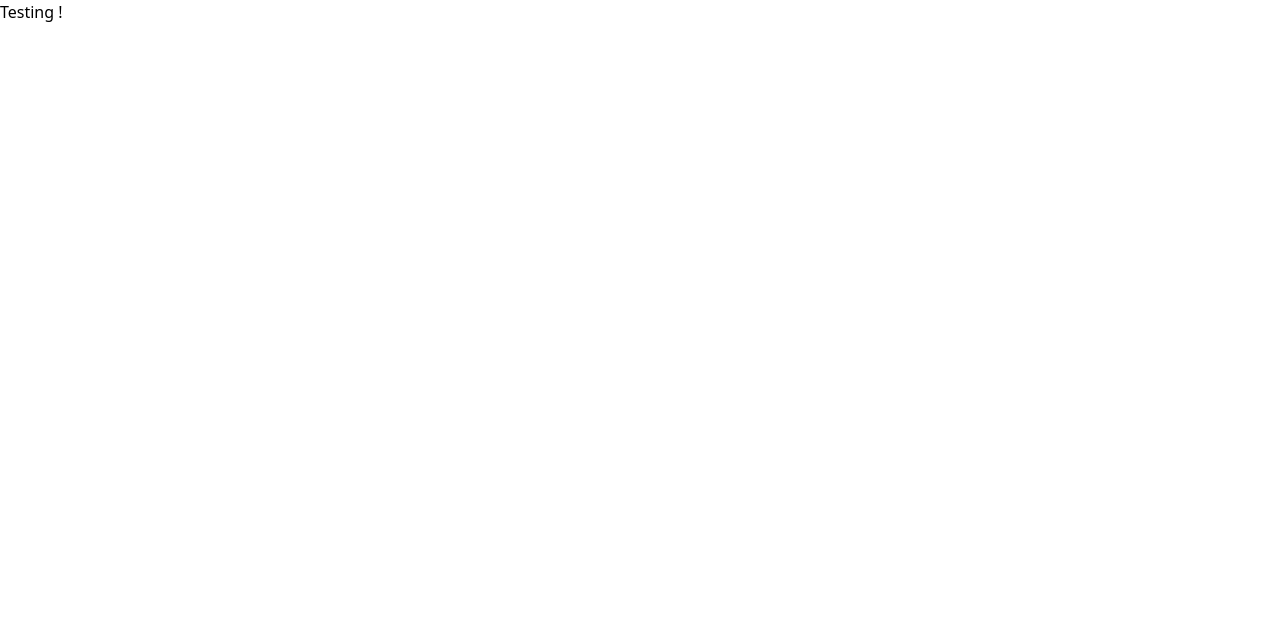
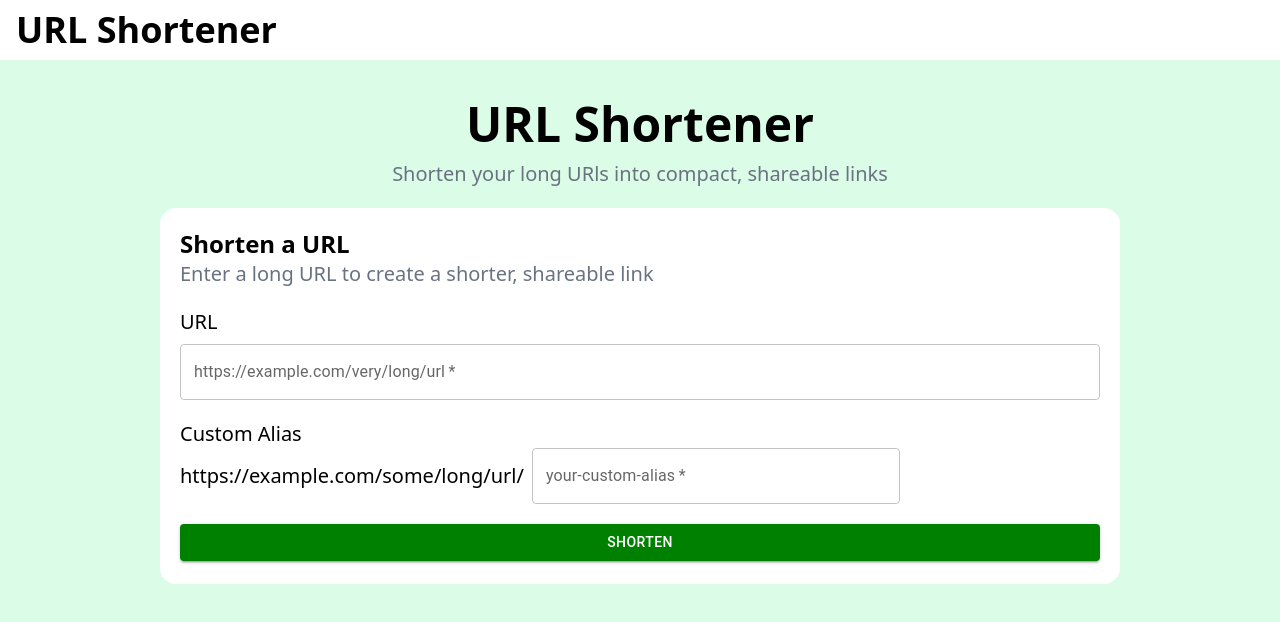
Before and after one commit to acaaron23/mp-5, a Next.js app: page / in a window 1280 px wide. Shown: the top 622 px of the page. Built offline with nearby package versions, Linux system fonts and the light colour scheme; no server answers.

Commit message:
Working on URLForm

```diff
--- /dev/null
+++ b/app/components/Header.tsx
@@ -0,0 +1,7 @@
+export default function Header() {
+    return (
+        <header className="flex justify-between items-center h-15 bg-white">
+            <h2 className="text-4xl font-bold p-2 m-2 text-black"> URL Shortener </h2>
+        </header>
+    );
+}
--- /dev/null
+++ b/app/components/URLForm.tsx
@@ -0,0 +1,99 @@
+"use client";
+
+import { useState } from "react";
+import { Button, FormHelperText, TextField } from "@mui/material";
+import createAlias from "@/app/lib/createAlias";
+import Link from "next/link";
+
+export default function UrlForm() {
+    const [alias, setAlias] = useState("");
+    const [url, setURL] = useState("");
+    const [error, setError] = useState("");
+    const [shortenedURL, setShortenedURL] = useState("");
+
+    return (
+        <div className="flex flex-col items-center bg-green-100 h-200">
+            <h1 className="flex flex-col font-semibold text-5xl mt-10 mb-3">
+                URL Shortener
+            </h1>
+            <h3 className="flex flex-col text-xl text-gray-500 mb-5">
+                Shorten your long URls into compact, shareable links
+            </h3>
+            <form
+                className="w-3/4 rounded-2xl p-5 bg-white"
+                onSubmit={(e) => {
+                    e.preventDefault();
+
+                    if (!url || !alias) {
+                        setError("No URL or Alias provided.");
+                        console.error(error);
+                    }
+
+                    createAlias(url, alias)
+                        .then((res) => {
+                            setShortenedURL(`http://localhost:3000/${res.alias}`);
+                        })
+                        .catch((err) => {
+                            setError(err.message);
+                            console.error(err);
+                        });
+                }}
+            >
+                <h1 className="flex flex-col font-bold text-2xl text-black">
+                    Shorten a URL
+                </h1>
+                <h2 className="flex flex-col font-light text-xl text-gray-500 mb-5">
+                    Enter a long URL to create a shorter, shareable link
+                </h2>
+
+                <h1 className="font-light text-xl mb-2">
+                    URL
+                </h1>
+                <TextField
+                    variant="outlined"
+                    sx={{ backgroundColor: "white", width: "100%"}}
+                    label="https://example.com/very/long/url"
+                    value={url}
+                    required={true}
+                    onChange={(e) => setURL(e.target.value)}
+                />
+
+                <h1 className="font-light text-xl mt-5">
+                    Custom Alias
+                </h1>
+                <div className="flex flex-row justify-left items-center w-full">
+                    <h2 className="flex flex-row text-xl font-extralight mr-2">
+                        https://example.com/some/long/url/
+                    </h2>
+                    <TextField
+                        variant="outlined"
+                        sx={{ backgroundColor: "white", width: "40%" }}
+                        label="your-custom-alias"
+                        value={alias}
+                        required={true}
+                        onChange={(e) => setAlias(e.target.value)}
+                    />
+                </div>
+
+                <div className="flex flex-col w-full justify-center mt-5">
+                    <Button type="submit" variant="contained" sx={{ width: "100%", backgroundColor: "green" }}>
+                        Shorten
+                    </Button>
+                </div>
+
+                <FormHelperText sx={{ color: "red", textAlign: "center", fontSize: 14}}>
+                    {error ? error : ""}
+                </FormHelperText>
+
+                {shortenedURL && (
+                    <div className="mt-4 p-4 bg-white text-black text-center border rounded-2xl">
+                        <h1 className="flex flex-col font-semibold text-left">Your Shortened URL: </h1>
+                        <Link href={`/${alias}`} className="flex flex-col text-left hover:text-gray-500">
+                            {shortenedURL}
+                        </Link>
+                    </div>
+                )}
+            </form>
+        </div>
+    );
+}
--- a/app/components/url-form.tsx
+++ /dev/null
@@ -1,16 +0,0 @@
-"use client";
-
-import { Button, FormHelperText, TextField } from "@mui/material";
-import { useState } from "react";
-import createAlias from "@/app/lib/createAlias";
-
-export default function URLForm() {
-    const [alias, setAlias] = useState("");
-    const [URL, setURL] = useState("");
-    const [error, setError] = useState("");
-    const [shortenedURL, setShortenedURL] = useState("");
-
-    return (
-        <p> Testing ! </p>
-    );
-}
--- a/app/layout.tsx
+++ b/app/layout.tsx
@@ -25,8 +25,8 @@ export default function RootLayout({
   return (
     <html lang="en">
       <body
-        className={`${geistSans.variable} ${geistMono.variable} antialiased`}>
-        {children}
+        className={`${geistSans.variable} ${geistMono.variable} antialiased bg-white`}>
+      {children}
       </body>
     </html>
   );
--- a/app/lib/createAlias.ts
+++ b/app/lib/createAlias.ts
@@ -14,12 +14,12 @@ export default async function createAlias(
     };
 
     if (!url || !alias){
-        throw new Error ("No Url or Alias provided");
+        throw new Error ("No URL or Alias provided");
     }
 
     const checkAlias = await getAlias(alias);
     if (checkAlias){
-        throw new Error ("Alias already exists");
+        throw new Error ("Invalid alias: This alias already exists");
     }
 
     const aliasCollection = await getCollection(ALIAS_COLLECTION);
--- a/app/page.tsx
+++ b/app/page.tsx
@@ -1,7 +1,11 @@
-import URLForm from "@/app/components/url-form";
+import Header from "@/app/components/Header";
+import URLForm from "@/app/components/URLForm";
 
 export default function Home() {
   return (
-      <URLForm/>
+      <>
+        <Header/>
+        <URLForm/>
+      </>
   );
 }
```
